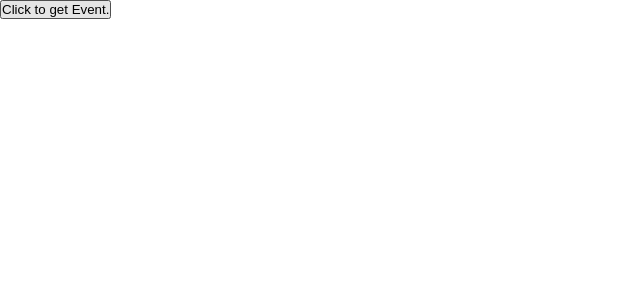
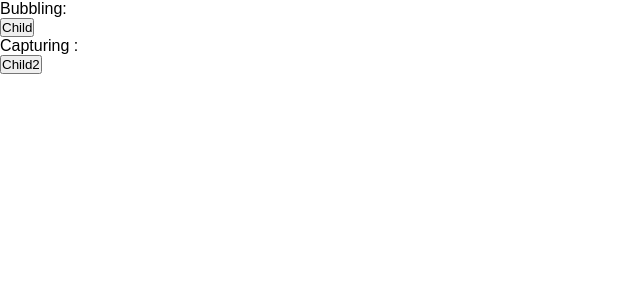
Before and after one commit to nkartikaxioned/React-Training-, a React (Vite) app in the folder react/: page / in a window 1280 px wide. Shown: the top 300 px of the page, without its empty margins (0-640 px from the left). Built offline with nearby package versions, Linux system fonts and the light colour scheme.

Commit message:
Topic: eventPropagation

```diff
--- a/react/src/App.jsx
+++ b/react/src/App.jsx
@@ -6,13 +6,14 @@ import React from "react";
 // import "./components/profile.css";
 // import "./components/profile.module.css"
 // import { EventHandling } from "./components/eventHandling";
-import { EventsProp } from "./components/eventsProp";
+// import { EventsProp } from "./components/eventsProp";
+import { EventPropagation } from "./components/eventPropagation";
 
 export const App = () => {
 
   return (
     <>
-      <EventsProp />
+      <EventPropagation />
     </>
   )
 };
--- /dev/null
+++ b/react/src/components/eventPropagation.jsx
@@ -0,0 +1,37 @@
+//Topic:- Bubbling & Capturing-eventpropagation
+
+export const EventPropagation = () => {
+
+  const handleGrandParentClick = (event) => {
+    console.log("grandParent event triggered");
+  }
+
+  const handleParentclick = () => {
+    console.log("parent event triggered");
+  }
+
+  const handlechildclick = () => {
+    console.log("child event triggered");
+  }
+
+  return (
+    <>
+    {/* Bubbling: starts from bottom level element and ends at top level element */}
+    <span>Bubbling:</span>
+    <div className="gp-div" onClick={(event) => {handleGrandParentClick(event)}}>
+      <div className="p-div" onClick={(event) => {handleParentclick(event)}}>
+        <button className="c-div" onClick={(event) => {handlechildclick(event), console.log("bubbling");
+        }}>Child</button>
+      </div>
+    </div>
+    {/* Capturing: starts from Top level element and ends at Bottom level element */}
+    <span>Capturing         :</span>
+    <div className="gp-div2" onClickCapture={(event) => {handleGrandParentClick(event)}}>
+      <div className="p-div2" onClickCapture={(event) => {handleParentclick(event)}}>
+        <button className="c-div2" onClickCapture={(event) => {handlechildclick(event), console.log("Capturing");
+        }}>Child2</button>
+      </div>
+    </div>
+    </>
+  );
+}
```
